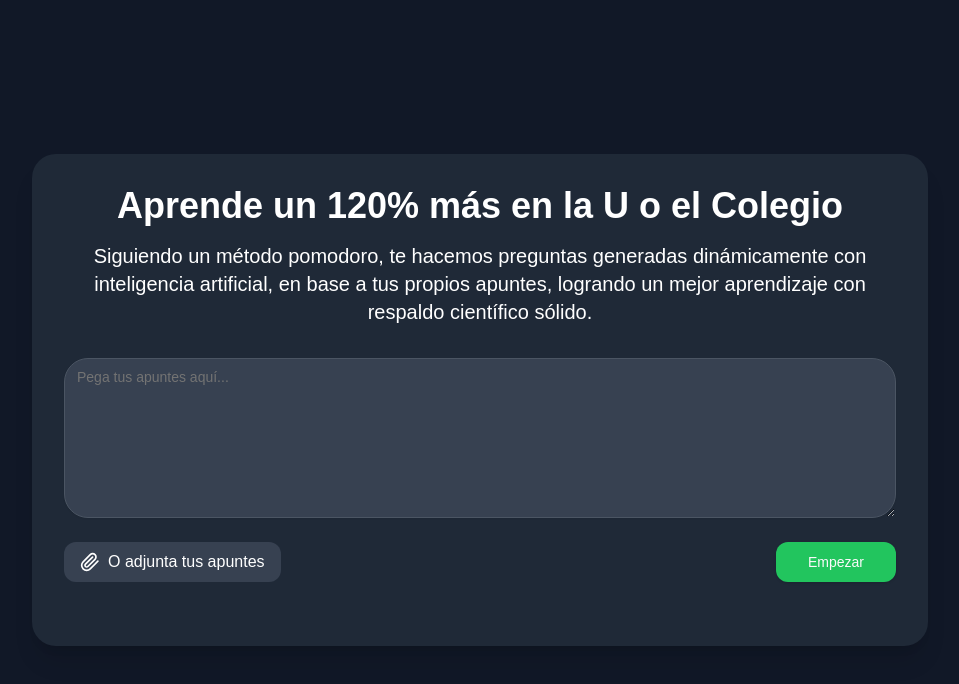
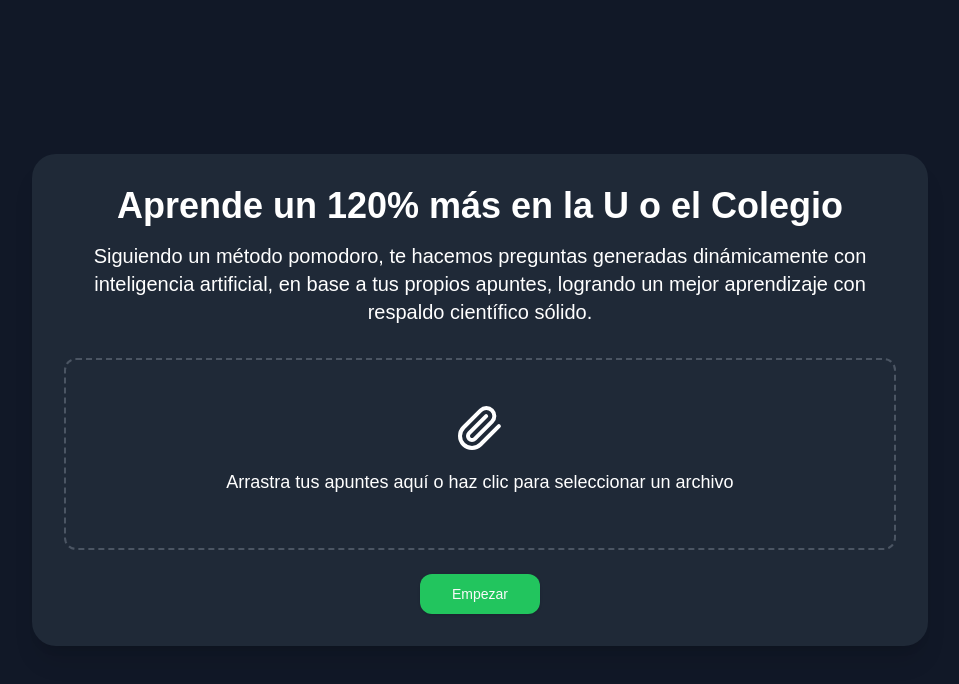
Before and after one commit to maxPiderit/pomodoro-next-fullstack, a Next.js app: page / in a window 1280 px wide. Shown: the top 684 px of the page, without its empty margins (160-1119 px from the left). Built offline with nearby package versions, Linux system fonts and the light colour scheme.

Commit message:
arreglados varios temas de forma, sobre todo para celular

```diff
--- a/src/app/page.tsx
+++ b/src/app/page.tsx
@@ -51,6 +51,7 @@ export default function PomodoroApp() {
   const [isPaused, setIsPaused] = useState(false)
   const [questions, setQuestions] = useState<Question[]>([])
   const [isLoadingQuestions, setIsLoadingQuestions] = useState(false)
+  const [uploadedFileName, setUploadedFileName] = useState<string | null>(null)
   const alarmRef = useRef<HTMLAudioElement | null>(null)
 
   // Agregar una nueva variable de estado
@@ -274,21 +275,28 @@ export default function PomodoroApp() {
     audio.play()
   }
 
-  const handleFileUpload = async (event: React.ChangeEvent<HTMLInputElement>) => {
-    const file = event.target.files?.[0]
+  const handleFileUpload = async (event: React.ChangeEvent<HTMLInputElement> | React.DragEvent<HTMLDivElement>) => {
+    let file: File | undefined
+    if (event.type === 'change') {
+      file = (event as React.ChangeEvent<HTMLInputElement>).target.files?.[0]
+    } else if (event.type === 'drop') {
+      file = (event as React.DragEvent<HTMLDivElement>).dataTransfer.files[0]
+    }
+
     if (file) {
       try {
         const content = await readFileContent(file)
-        console.log("Contenido del archivo:", content.substring(0, 500)) // Log de los primeros 500 caracteres
-
-        // Actualizar userNotes con el contenido del archivo
+        console.log("Contenido del archivo:", content.substring(0, 500))
         setUserNotes(content)
-
-        // Eliminar la llamada a generateQuestions aquí
+        setUploadedFileName(file.name)
       } catch (error) {
         console.error('Error al procesar el archivo:', error)
       }
     }
+  }
+
+  const handleDragOver = (event: React.DragEvent<HTMLDivElement>) => {
+    event.preventDefault()
   }
 
   const readFileContent = (file: File): Promise<string> => {
@@ -349,10 +357,9 @@ export default function PomodoroApp() {
 
   const handleStart = () => {
     setShowLanding(false)
-    // Eliminar la llamada a generateQuestions aquí
-    setMode('work')
+    setMode('idle') // Cambiar a modo 'idle' en lugar de 'work'
     setTimeLeft(workTime * 60)
-    setIsActive(true)
+    setIsActive(false) // Mantener el temporizador inactivo
   }
 
   const handleReturnToLanding = () => {
@@ -391,21 +398,28 @@ export default function PomodoroApp() {
             Siguiendo un método pomodoro, te hacemos preguntas generadas dinámicamente con inteligencia artificial,
             en base a tus propios apuntes, logrando un mejor aprendizaje con respaldo científico sólido.
           </p>
-          <div className="mb-6">
-            <Textarea
-              placeholder="Pega tus apuntes aquí..."
-              className="w-full h-40 bg-gray-700 text-white border-gray-600"
-              value={userNotes}
-              onChange={(e) => setUserNotes(e.target.value)}
+          <div
+            className="mb-6 border-2 border-dashed border-gray-600 rounded-xl p-8 text-center cursor-pointer h-48 flex flex-col justify-center items-center"
+            onDrop={handleFileUpload}
+            onDragOver={handleDragOver}
+          >
+            <input
+              type="file"
+              id="file-upload"
+              className="hidden"
+              onChange={handleFileUpload}
+              accept=".pdf,.doc,.docx,.txt"
             />
+            <label htmlFor="file-upload" className="cursor-pointer flex flex-col items-center">
+              <PaperclipIcon className="mb-4" size={48} />
+              <p className="text-lg mb-2">Arrastra tus apuntes aquí o haz clic para seleccionar un archivo</p>
+              {uploadedFileName && (
+                <p className="mt-2 text-green-400 text-lg">Archivo subido: {uploadedFileName}</p>
+              )}
+            </label>
           </div>
-          <div className="flex justify-between items-center mb-8">
-            <label htmlFor="file-upload" className="cursor-pointer bg-gray-700 hover:bg-gray-600 py-2 px-4 rounded-xl flex items-center">
-              <PaperclipIcon className="mr-2" size={20} />
-              O adjunta tus apuntes
-              <input id="file-upload" type="file" className="hidden" onChange={handleFileUpload} accept=".pdf,.doc,.docx,.txt" />
-            </label>
-            <Button onClick={handleStart} size="lg" className="bg-green-500 hover:bg-green-600 rounded-xl">
+          <div className="flex justify-center">
+            <Button onClick={handleStart} size="lg" className="w-full sm:w-auto bg-green-500 hover:bg-green-600 rounded-xl">
               Empezar
             </Button>
           </div>
@@ -524,15 +538,9 @@ export default function PomodoroApp() {
             <Button onClick={resetTimer} variant="outline" className="border-gray-600 text-gray-600 hover:bg-gray-700 rounded-xl">
               Reiniciar
             </Button>
-            {isPaused ? (
-              <Button onClick={continueTimer} variant="default" className="bg-green-500 hover:bg-green-600 rounded-xl">
-                Continuar
-              </Button>
-            ) : (
-              <Button onClick={toggleTimer} variant={isActive ? "destructive" : "default"} className={`${isActive ? "" : "bg-green-500 hover:bg-green-600"} rounded-xl`}>
-                {isActive ? 'Pausar' : 'Empezar'}
-              </Button>
-            )}
+            <Button onClick={toggleTimer} variant={isActive ? "destructive" : "default"} className={`${isActive ? "" : "bg-green-500 hover:bg-green-600"} rounded-xl`}>
+              {isActive ? 'Pausar' : 'Empezar'}
+            </Button>
           </div>
         </CardContent>
       </Card>
@@ -628,7 +636,7 @@ export default function PomodoroApp() {
       {isAlarmPlaying && !showModal && (
         <Button
           onClick={stopAlarm}
-          className="absolute bottom-4 left-1/2 transform -translate-x-1/2 bg-red-500 hover:bg-red-600 text-white"
+          className="absolute bottom-4 left-1/2 transform -translate-x-1/2 bg-blue-500 hover:bg-blue-600 text-white"
           size="sm"
         >
           <XCircleIcon className="mr-2 h-4 w-4" />
```
